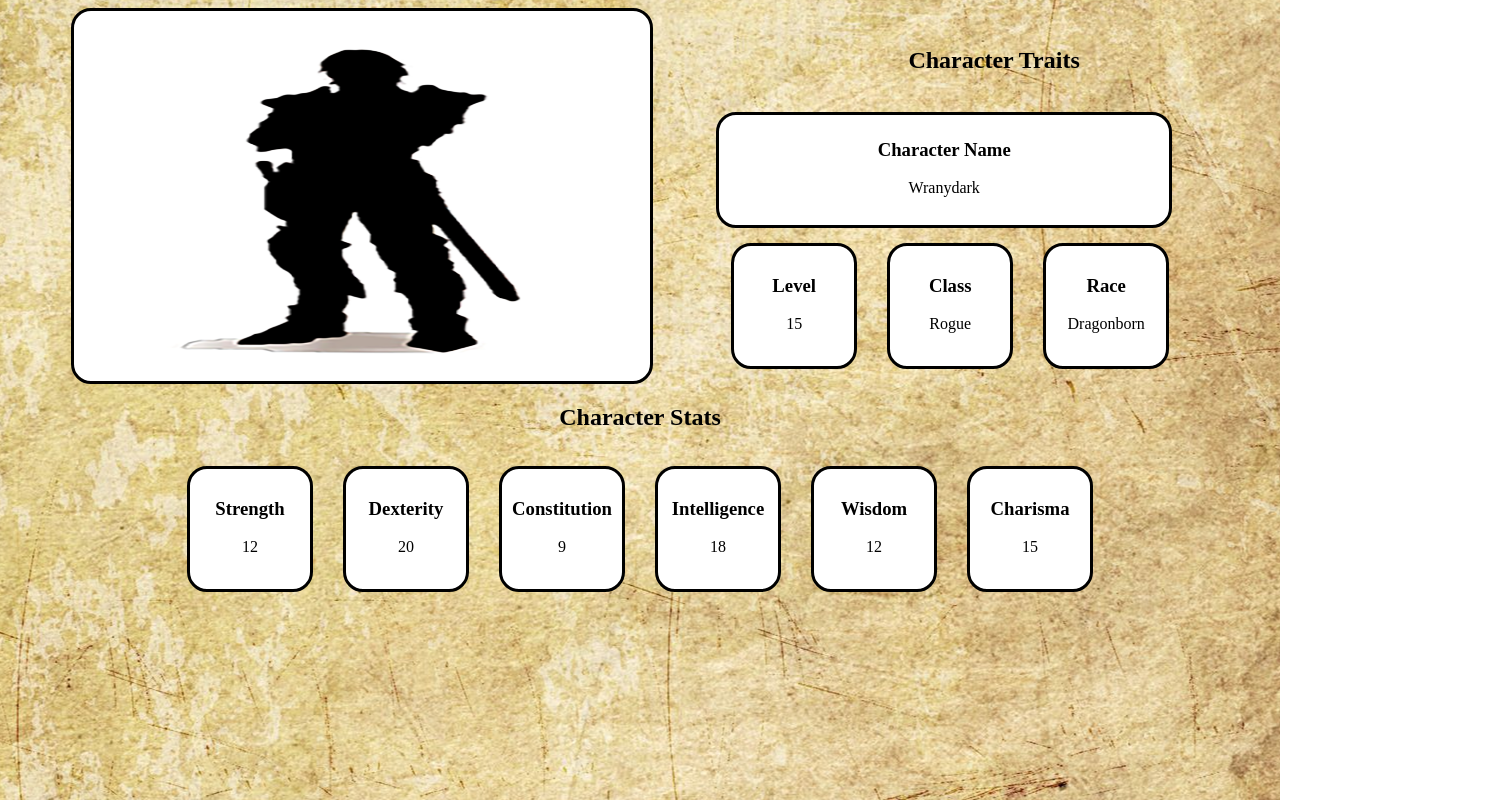
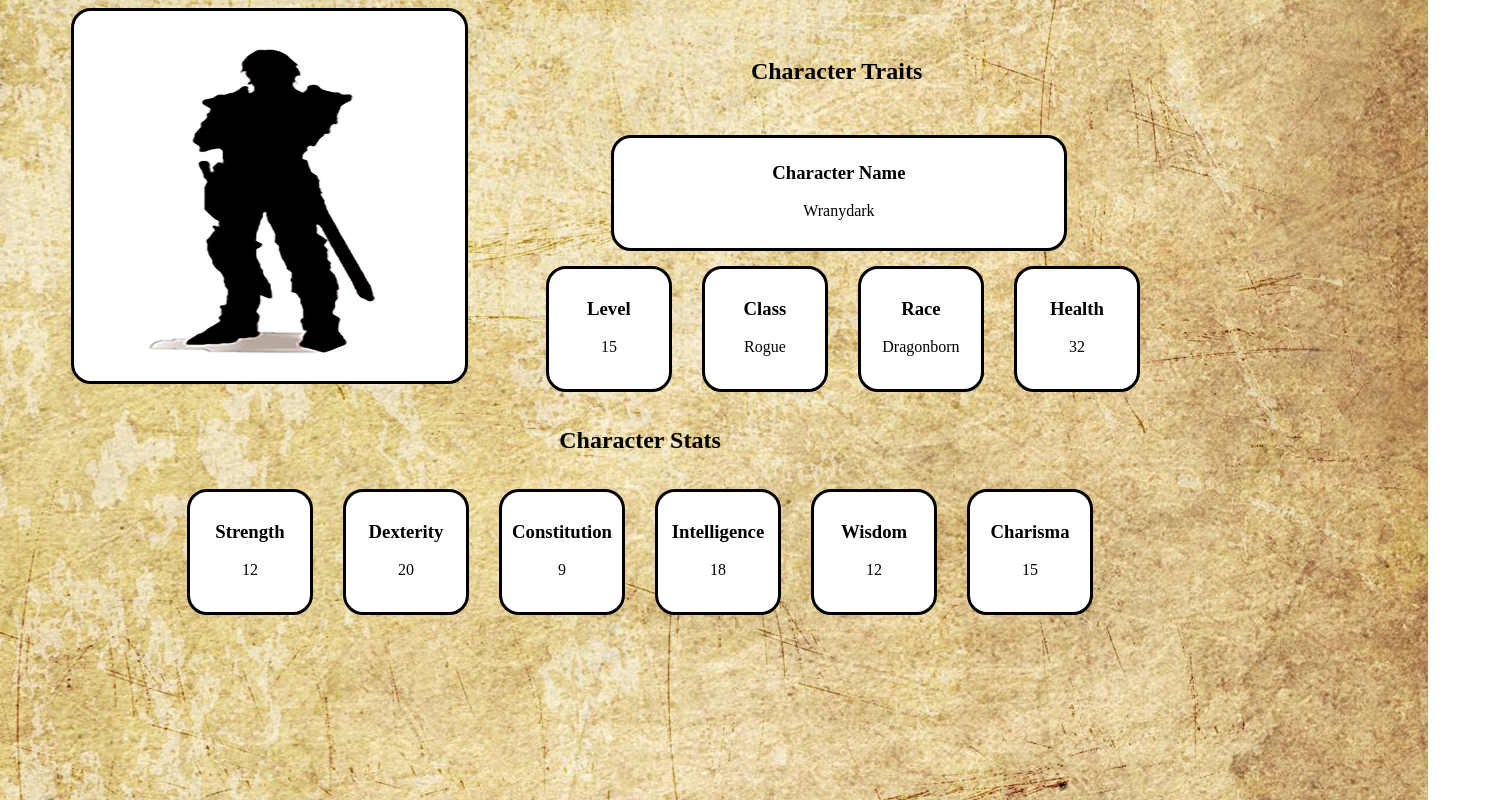
Before and after one commit to Brandynio/DnDHelper, a plain HTML site: page html/display.html in a window 1280 px wide. Shown: the whole page, 1492 px wide, since content can reach past the window. Drawn offline with Linux system fonts and the light colour scheme.

Commit message:
fixed styling and added HP

```diff
--- a/css/style.css
+++ b/css/style.css
@@ -52,7 +52,6 @@ section{
 }
 
 h2{
-    flex: 1;
     width: 100%;
     text-align: center;
 }
@@ -81,6 +80,10 @@ h2{
     width: 440px;
     margin: 0px;
     padding: 5px;
+    margin-left: 80px;
+}
+#displayTraits{
+    flex: 2;
 }
 
 #Background{
@@ -89,13 +92,14 @@ h2{
 }
 
 #placer{
-    width: 196px;
+    width: 100px;
     height: 350px;
     min-width: 2%;
     margin: 0px 5%;
+    flex: 1;
 }
 #ct{
-    margin: 0px;
+    margin: 50px 0px 50px 220px;
 }
 
 .textCenter{
--- a/html/display.html
+++ b/html/display.html
@@ -16,7 +16,7 @@
 
 
     <div id="displayTraits" class="col">
-        <h2 id="ct" class="align-center">Character Traits</h2>
+        <h2 id="ct" class="align-left">Character Traits</h2>
         <div id="nameBox" class="statBox">
                 <h3>Character Name</h3>
                 <p>Wranydark</p>
@@ -39,6 +39,13 @@
                 <p id="race">Dragonborn</p>
 
             </div>
+
+            <div id="hpBox" class="statBox">
+                <h3>Health</h3>
+                <p id="race">32</p>
+
+            </div>
+
         </section>
     </div>
 
```
